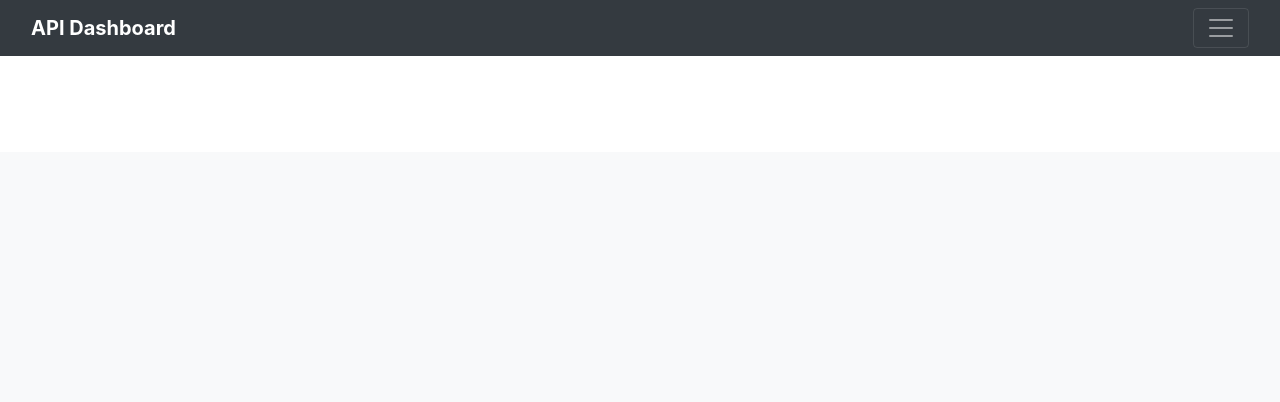
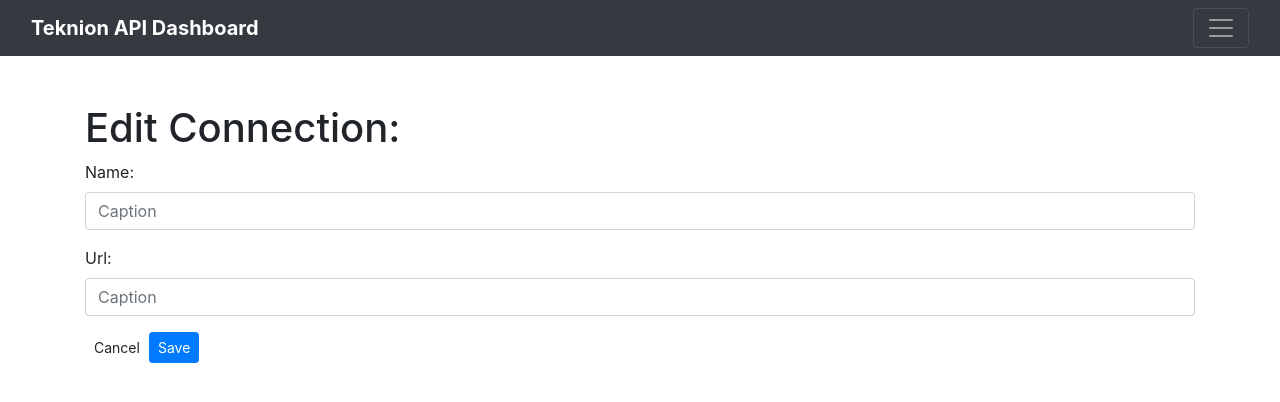
Before and after one commit to danieldvorkin14/teknion-api-dashboard, an Angular app in the folder client/: page /edit_api/1 in a window 1280 px wide. Before the commit this address led to /. Shown: the top 402 px of the page. Built offline with nearby package versions, Linux system fonts and the light colour scheme; no server answers.

Commit message:
added a new component to handle editting the connection, also added a refresh function for the dashboard per row

```diff
--- a/client/src/app/app-routing.module.ts
+++ b/client/src/app/app-routing.module.ts
@@ -3,6 +3,7 @@ import { Routes, RouterModule } from '@angular/router';
 
 // Components
 import { DashboardComponent } from './components/dashboard/dashboard.component';
+import { EditConnectionComponent } from './components/edit-connection/edit-connection.component';
 
 
 const routes: Routes = [
@@ -13,6 +14,10 @@ const routes: Routes = [
   {
     path: 'dashboard',
     component: DashboardComponent
+  },
+  {
+    path: 'edit_api/:id',
+    component: EditConnectionComponent
   }
 ];
 
--- a/client/src/app/app.component.html
+++ b/client/src/app/app.component.html
@@ -3,8 +3,8 @@
     <div class="container">
       <div class="row">
         <div class="col-sm-8 col-md-7 py-4">
-          <h4 class="text-white">About</h4>
-          <p class="text-muted">Add some information about the album below, the author, or any other background context. Make it a few sentences long so folks can pick up some informative tidbits. Then, link them off to some social networking sites or contact information.</p>
+          <h4 class="text-white">Teknion API Dashboard</h4>
+          <p class="text-muted">This dashboard is an index tool for checking the status of any api endpoints.</p>
         </div>
         <div class="col-sm-4 offset-md-1 py-4">
           <h4 class="text-white">Contact</h4>
@@ -20,7 +20,7 @@
   <div class="navbar navbar-dark bg-dark box-shadow">
     <div class="container-fluid d-flex justify-content-between">
       <a routerLink="/dashboard" class="navbar-brand d-flex align-items-center">
-        <strong>API Dashboard</strong>
+        <strong>Teknion API Dashboard</strong>
       </a>
       <button class="navbar-toggler" type="button" data-toggle="collapse" data-target="#navbarHeader" aria-controls="navbarHeader" aria-expanded="false" aria-label="Toggle navigation">
         <span class="navbar-toggler-icon"></span>
--- a/client/src/app/app.module.ts
+++ b/client/src/app/app.module.ts
@@ -8,11 +8,13 @@ import { HttpClientModule } from '@angular/common/http';
 import { ApiService } from './services/api.service';
 import { DashboardComponent } from './components/dashboard/dashboard.component';
 import { FormsModule } from '@angular/forms';
+import { EditConnectionComponent } from './components/edit-connection/edit-connection.component';
 
 @NgModule({
   declarations: [
     AppComponent,
-    DashboardComponent
+    DashboardComponent,
+    EditConnectionComponent
   ],
   imports: [
     BrowserModule,
--- a/client/src/app/components/dashboard/dashboard.component.html
+++ b/client/src/app/components/dashboard/dashboard.component.html
@@ -113,16 +113,14 @@
       <tr>
         <th style="width:10%;">Name</th>
         <th style="width:25%;">URL</th>
-        <th style="width:2%;">Active</th>
         <th style="width:2%;">Status</th>
         <th style="width:2%;">Response</th>
-        <th style="width:2%;" colspan="2">Actions</th>
+        <th style="width:2%;" colspan="3">Actions</th>
       </tr>
     </thead>
     <tbody>
       <tr *ngFor="let row of rows">
         <td class="data-cols" *ngFor="let col of columns" title="{{ row[col] }}">{{ truncate(row[col], 70) }}</td>
-        <td class="data-cols">{{ row['active'] ? 'Active' : 'Inactive' }}</td>
         <td>
           <div class="alert alert-{{ get_status(row['status']) }} status-alert" role="alert">
             <span class="alert-msg">
@@ -165,7 +163,15 @@
         </td>
         <td class="data-cols">{{ get_reason(row['status']) }}</td>
         <td>
-          <a class="btn btn-primary" style="border-radius: 25px;color:white;">
+          <a class="btn btn-primary" style="border-radius: 25px;color:white;" (click)="refresh(row['id'])">
+            <svg class="bi bi-arrow-clockwise" width="1em" height="1em" viewBox="0 0 16 16" fill="currentColor" xmlns="http://www.w3.org/2000/svg">
+              <path fill-rule="evenodd" d="M3.17 6.706a5 5 0 017.103-3.16.5.5 0 10.454-.892A6 6 0 1013.455 5.5a.5.5 0 00-.91.417 5 5 0 11-9.375.789z" clip-rule="evenodd"/>
+              <path fill-rule="evenodd" d="M8.147.146a.5.5 0 01.707 0l2.5 2.5a.5.5 0 010 .708l-2.5 2.5a.5.5 0 11-.707-.708L10.293 3 8.147.854a.5.5 0 010-.708z" clip-rule="evenodd"/>
+            </svg>
+          </a>
+        </td>
+        <td>
+          <a class="btn btn-primary" style="border-radius: 25px;color:white;" routerLink="/edit_api/{{ row['id'] }}">
             <svg class="bi bi-gear-wide-connected icon" width="1em" height="1em" viewBox="0 0 16 16" fill="currentColor" xmlns="http://www.w3.org/2000/svg">
               <path fill-rule="evenodd" d="M9.928 1.723c-.243-.97-1.62-.97-1.863 0l-.072.286a.96.96 0 01-1.622.435l-.204-.212c-.695-.718-1.889-.03-1.614.932l.08.283a.96.96 0 01-1.186 1.187l-.283-.081c-.961-.275-1.65.919-.932 1.614l.212.204a.96.96 0 01-.435 1.622l-.286.072c-.97.242-.97 1.62 0 1.863l.286.071a.96.96 0 01.435 1.622l-.212.205c-.718.695-.03 1.888.932 1.613l.283-.08a.96.96 0 011.187 1.187l-.081.283c-.275.96.919 1.65 1.614.931l.204-.211a.96.96 0 011.622.434l.072.286c.242.97 1.62.97 1.863 0l.071-.286a.96.96 0 011.622-.434l.205.212c.695.718 1.888.029 1.613-.932l-.08-.283a.96.96 0 011.187-1.188l.283.081c.96.275 1.65-.918.931-1.613l-.211-.205A.96.96 0 0115.983 10l.286-.071c.97-.243.97-1.62 0-1.863l-.286-.072a.96.96 0 01-.434-1.622l.212-.204c.718-.695.029-1.889-.932-1.614l-.283.08a.96.96 0 01-1.188-1.186l.081-.283c.275-.961-.918-1.65-1.613-.932l-.205.212A.96.96 0 0110 2.009l-.071-.286zm-.932 12.27a4.998 4.998 0 100-9.994 4.998 4.998 0 000 9.995z" clip-rule="evenodd"/>
               <path fill-rule="evenodd" d="M8.372 8.996L5.598 5.298l.8-.6 2.848 3.798h4.748v1H9.246l-2.849 3.798-.8-.6 2.775-3.698z" clip-rule="evenodd"/>
--- a/client/src/app/components/dashboard/dashboard.component.ts
+++ b/client/src/app/components/dashboard/dashboard.component.ts
@@ -37,6 +37,17 @@ export class DashboardComponent implements OnInit {
         return Number(id) !== p.id
       }, this.rows);
     });
+  }
+
+  refresh(id){
+    this.apiService.get("/api_connections/" + id).subscribe((data: ApiConnection) => {
+      var itemIndex = this.rows.findIndex(row => row.id == id);
+      this.rows[itemIndex] = data;
+    })
+  }
+
+  getItem(row, id){
+    return row.id == id ? row : null;
   }
 
   get_status_label(response){
--- /dev/null
+++ b/client/src/app/components/edit-connection/edit-connection.component.html
@@ -0,0 +1,20 @@
+<h1>Edit Connection: {{ api_connection.name }}</h1>
+
+<form (ngSubmit)="onSubmit()">
+  <div class="row">
+    <div class="form-group col-md-12 mb-3">
+      <label for="apiConnectionName">Name: </label>
+      <input type="text" class="form-control" placeholder="Caption" required [(ngModel)]="api_connection.name" name="apiConnectionName">
+    </div>
+
+    <div class="form-group col-md-12 mb-3">
+      <label for="apiConnectionUrl">Url: </label>
+      <input type="text" class="form-control" placeholder="Caption" required [(ngModel)]="api_connection.url" name="apiConnectionUrl">
+    </div>
+  </div>
+
+  <a routerLink="/" class="btn btn-default btn-sm">Cancel</a>
+
+  <button class="btn btn-primary btn-sm" type="submit">Save</button>
+
+</form>
--- /dev/null
+++ b/client/src/app/components/edit-connection/edit-connection.component.ts
@@ -0,0 +1,33 @@
+import { Component, OnInit } from '@angular/core';
+import { ApiConnection } from '../../models/api_connection';
+import { ApiService } from '../../services/api.service';
+import { ActivatedRoute, Router } from '@angular/router';
+
+@Component({
+  selector: 'app-edit-connection',
+  templateUrl: './edit-connection.component.html',
+  styleUrls: ['./edit-connection.component.scss']
+})
+export class EditConnectionComponent implements OnInit {
+  api_connection: ApiConnection = new ApiConnection();
+
+  constructor(public apiService: ApiService, public acRoute: ActivatedRoute, public router: Router) {}
+
+  ngOnInit(): void {
+    this.acRoute.params.subscribe((data: any) => {
+      if(data && data.id){
+        this.apiService.get('api_connections/' + data.id).subscribe((data: ApiConnection) => {
+          this.api_connection = data;
+        });
+      } else {
+        this.router.navigateByUrl('/');
+      }
+    });
+  }
+
+  onSubmit(){
+    this.apiService.update("api_connections/" + this.api_connection.id, this.api_connection).subscribe((r) => {
+      this.router.navigateByUrl("/");
+    });
+  }
+}
```
Also changed, not shown: client/src/app/components/edit-connection/edit-connection.component.scss (added).
